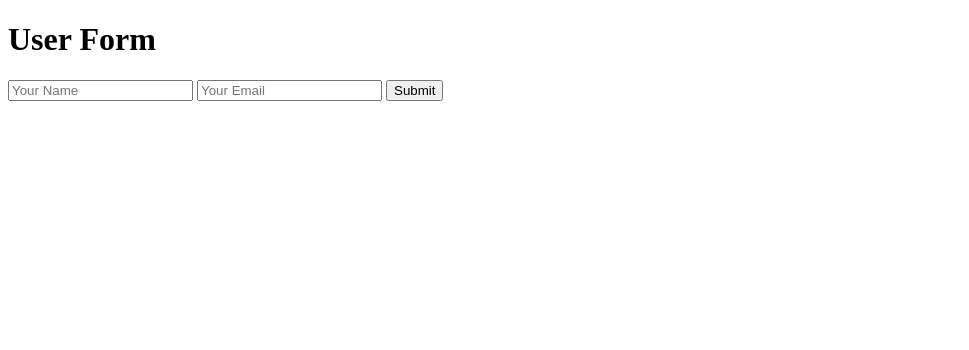
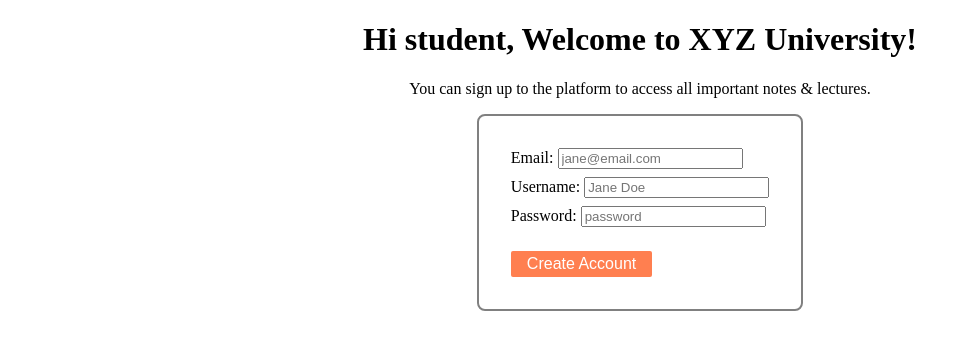
Before and after one commit to deepjyoti-dj7/Docker-Basics, a website: page public/index.html in a window 1280 px wide. Shown: the whole page, without its empty margins (0-969 px from the left). Drawn offline with Linux system fonts and the light colour scheme.

Commit message:
Updated html css

```diff
--- a/public/index.html
+++ b/public/index.html
@@ -2,17 +2,31 @@
 <html lang="en">
   <head>
     <meta charset="UTF-8" />
-    <title>Simple Form</title>
-    <link rel="stylesheet" href="styles.css" />
+    <meta name="viewport" content="width=device-width, initial-scale=1.0" />
+    <link rel="stylesheet" href="./style.css" type="text/css" />
+    <title>Home Page</title>
   </head>
   <body>
-    <div class="form-container">
-      <h1>User Form</h1>
-      <form action="/submit" method="POST">
-        <input type="text" name="name" placeholder="Your Name" required />
-        <input type="email" name="email" placeholder="Your Email" required />
-        <button type="submit">Submit</button>
-      </form>
-    </div>
+    <h1>Hi student, Welcome to XYZ University!</h1>
+    <p>
+      You can sign up to the platform to access all important notes & lectures.
+    </p>
+
+    <form action="/addUser" method="POST" target="_blank" id="signupForm">
+      <div class="field">
+        <label for="email">Email: </label>
+        <input type="text" placeholder="jane@email.com" name="email" />
+      </div>
+      <div class="field">
+        <label for="username">Username: </label>
+        <input type="text" placeholder="Jane Doe" name="username" />
+      </div>
+      <div class="field">
+        <label for="password">Password: </label>
+        <input type="password" placeholder="password" name="password" />
+      </div>
+
+      <button id="formBtn">Create Account</button>
+    </form>
   </body>
 </html>
--- a/public/style.css
+++ b/public/style.css
@@ -1,35 +1,25 @@
 body {
-  font-family: Arial, sans-serif;
-  background: #f2f2f2;
-  display: flex;
-  justify-content: center;
-  align-items: center;
-  height: 100vh;
+  text-align: center;
 }
-
-.form-container {
-  background: white;
-  padding: 2rem;
-  border-radius: 8px;
-  box-shadow: 0 0 10px rgba(0, 0, 0, 0.1);
-}
-
-input,
-button {
-  display: block;
-  width: 100%;
-  padding: 0.5rem;
-  margin: 0.5rem 0;
+#formBtn {
+  color: white;
+  background-color: coral;
+  border: none;
+  border-radius: 2px;
+  padding: 0.25rem 1rem;
+  margin-top: 1rem;
+  cursor: pointer;
   font-size: 1rem;
 }
 
-button {
-  background: #007bff;
-  color: white;
-  border: none;
-  cursor: pointer;
+form {
+  border: 2px solid grey;
+  display: inline-block;
+  padding: 2rem;
+  border-radius: 0.5rem;
+  text-align: left;
 }
 
-button:hover {
-  background: #0056b3;
+.field {
+  margin-bottom: 0.5rem;
 }
```
